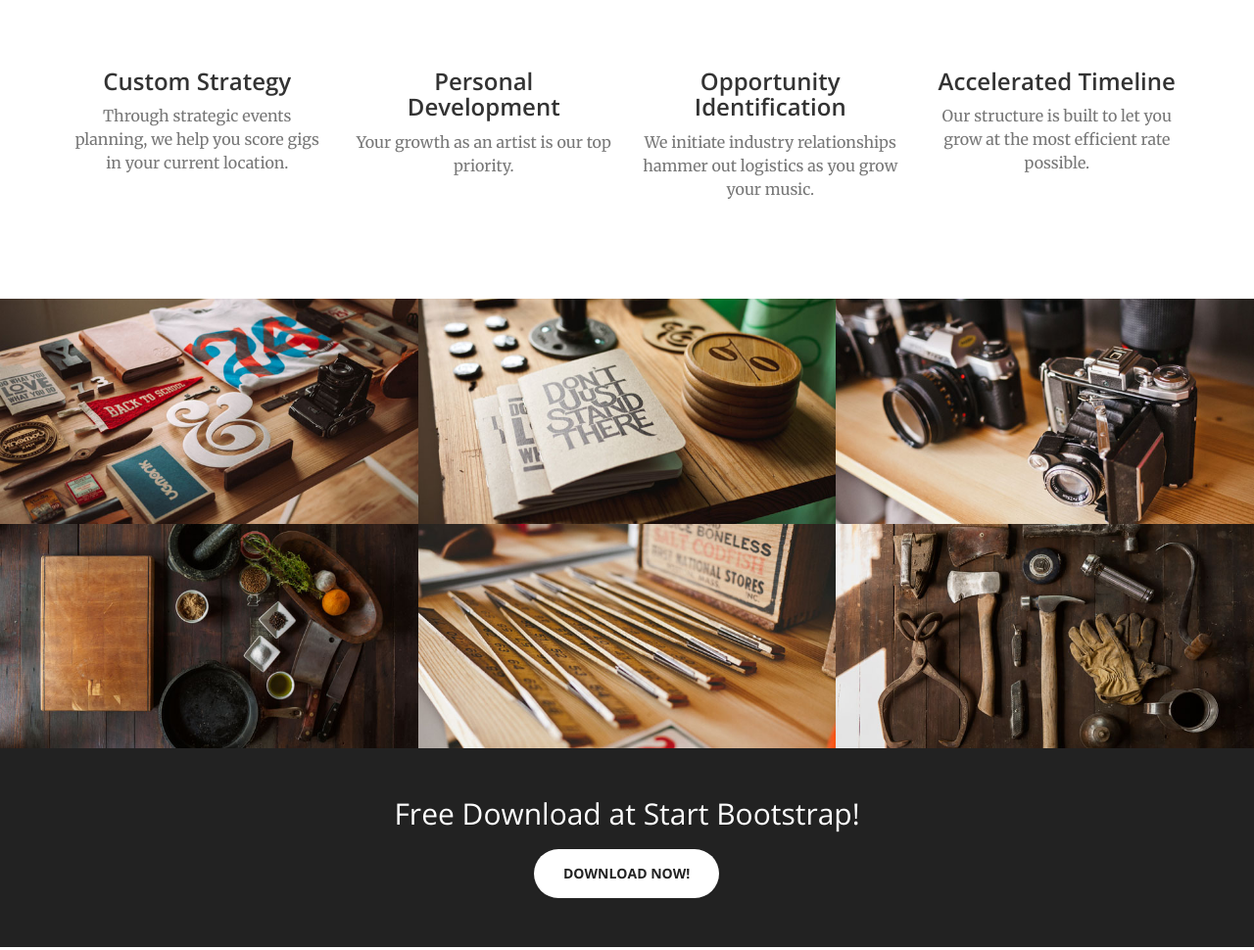
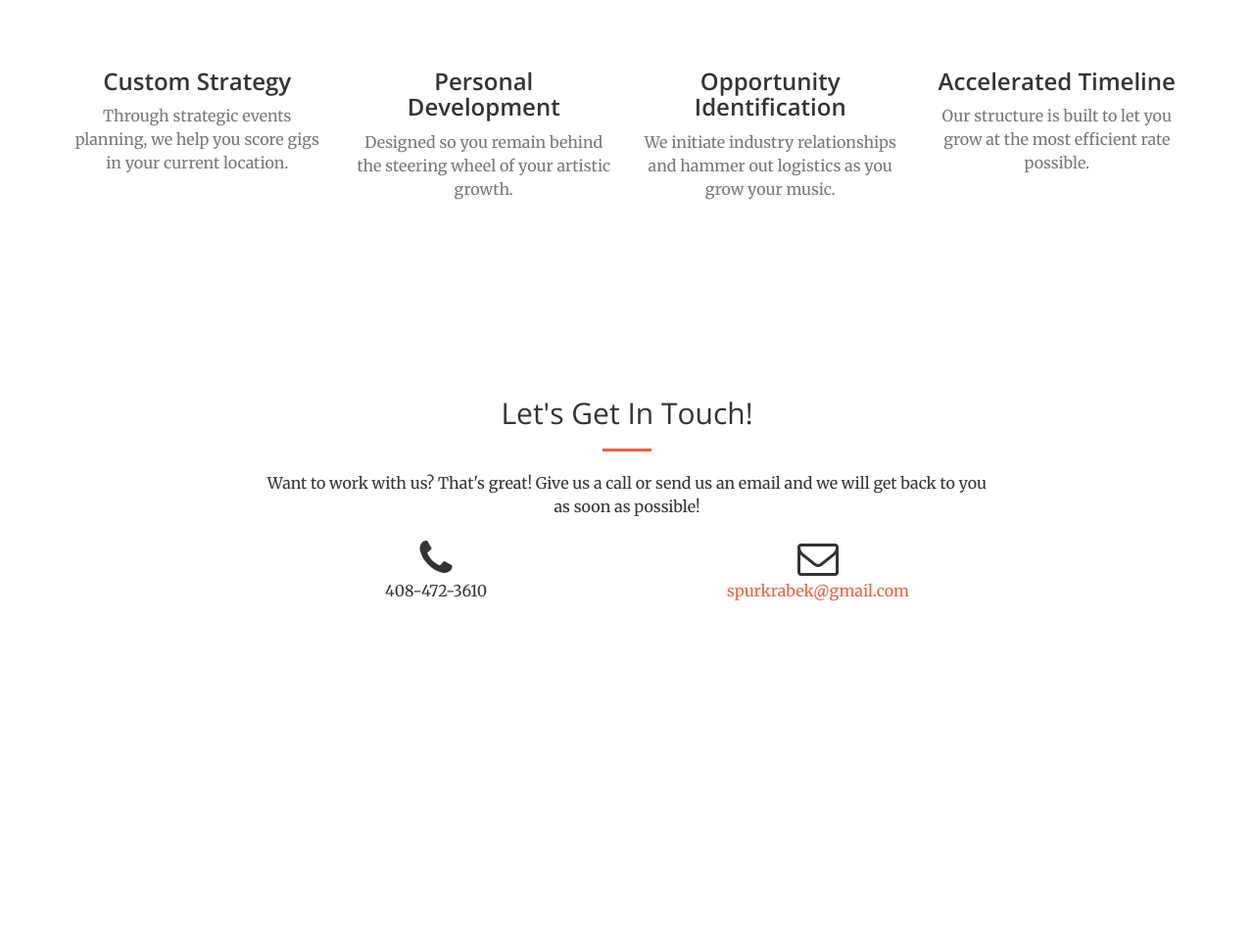
Before and after one commit to efreethy/talent-management, a website: page public/index.html in a window 1280 px wide. Shown: the part 1360-2330 px from the top of the page at 98% size. After the commit the page ends 2095 px from the top, so only its background shows below. Drawn offline with nearby package versions, Linux system fonts and the light colour scheme; files that its build step writes are made by us from their sources.

Commit message:
update marketing language

```diff
--- a/public/index.html
+++ b/public/index.html
@@ -52,9 +52,9 @@
                     <li>
                         <a class="page-scroll" href="#about">About</a>
                     </li>
-                    <li>
+                    <!-- <li>
                         <a class="page-scroll" href="#services">Services</a>
-                    </li>
+                    </li> -->
                     <li>
                         <a class="page-scroll" href="#portfolio">Portfolio</a>
                     </li>
@@ -114,14 +114,14 @@
                     <div class="service-box">
                         <i class="fa fa-4x a-heart text-primary sr-icons"></i>
                         <h3>Personal Development</h3>
-                        <p class="text-muted">Your growth as an artist is our top priority.</p>
+                        <p class="text-muted">Designed so you remain behind the steering wheel of your artistic growth.</p>
                     </div>
                 </div>
                 <div class="col-lg-3 col-md-6 text-center">
                     <div class="service-box">
                         <i class="fa fa-4x a-key text-primary sr-icons"></i>
                         <h3>Opportunity Identification</h3>
-                        <p class="text-muted">We initiate industry relationships hammer out logistics as you grow your music.</p>
+                        <p class="text-muted">We initiate industry relationships and hammer out logistics as you grow your music.</p>
                     </div>
                 </div>
                 <div class="col-lg-3 col-md-6 text-center">
@@ -135,7 +135,7 @@
         </div>
     </section>
 
-    <section class="no-padding" id="portfolio">
+    <!-- <section class="no-padding" id="portfolio">
         <div class="container-fluid">
             <div class="row no-gutter popup-gallery">
                 <div class="col-lg-4 col-sm-6">
@@ -230,16 +230,16 @@
                 </div>
             </div>
         </div>
-    </section>
+    </section> -->
 
-    <aside class="bg-dark">
+    <!-- <aside class="bg-dark">
         <div class="container text-center">
             <div class="call-to-action">
                 <h2>Free Download at Start Bootstrap!</h2>
                 <a href="http://startbootstrap.com/template-overviews/creative/" class="btn btn-default btn-xl sr-button">Download Now!</a>
             </div>
         </div>
-    </aside>
+    </aside> -->
 
     <section id="contact">
         <div class="container">
@@ -247,15 +247,15 @@
                 <div class="col-lg-8 col-lg-offset-2 text-center">
                     <h2 class="section-heading">Let's Get In Touch!</h2>
                     <hr class="primary">
-                    <p>Ready to start your next project with us? That's great! Give us a call or send us an email and we will get back to you as soon as possible!</p>
+                    <p>Want to work with us? That's great! Give us a call or send us an email and we will get back to you as soon as possible!</p>
                 </div>
                 <div class="col-lg-4 col-lg-offset-2 text-center">
                     <i class="fa fa-phone fa-3x sr-contact"></i>
-                    <p>123-456-6789</p>
+                    <p>408-472-3610</p>
                 </div>
                 <div class="col-lg-4 text-center">
                     <i class="fa fa-envelope-o fa-3x sr-contact"></i>
-                    <p><a href="mailto:your-email@your-domain.com">feedback@startbootstrap.com</a></p>
+                    <p><a href="spurkrabek@gmail.com">spurkrabek@gmail.com</a></p>
                 </div>
             </div>
         </div>
```
